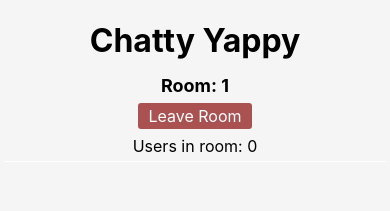
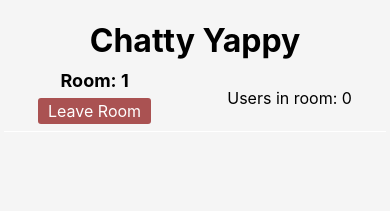
Before and after one commit to jordnkr/ChattyYappy, a React (Create React App) app: page /ChattyYappy/1 in a window 390 px wide. Shown: the top 211 px of the page. Built offline with nearby package versions, Linux system fonts and the light colour scheme; no server answers.

Commit message:
mobile size style changes

```diff
--- a/src/components/RoomInfo.js
+++ b/src/components/RoomInfo.js
@@ -5,11 +5,17 @@ import classes from "./RoomInfo.module.css";
 const RoomInfo = (props) => {
   return (
     <div className={classes.info}>
-      <h2>Room: {props.roomName}</h2>
-      <div className={classes.leave}>
-        <Link className={classes.btn} to={"/ChattyYappy"}>Leave Room</Link>
+      <div className={classes.room}>
+        <h2>Room: {props.roomName}</h2>
+        <div className={classes.leave}>
+          <Link className={classes.btn} to={"/ChattyYappy"}>
+            Leave Room
+          </Link>
+        </div>
       </div>
-      <p className={classes["mobile-count"]}>Users in room: {props.userCount}</p>
+      <p className={classes["mobile-count"]}>
+        Users in room: {props.userCount}
+      </p>
     </div>
   );
 };
--- a/src/components/RoomInfo.module.css
+++ b/src/components/RoomInfo.module.css
@@ -1,15 +1,23 @@
 .info {
   text-align: center;
   flex: 0 1 auto;
+  display: flex;
+  justify-content: space-around;
+  align-items: center;
+}
+
+.room {
+  display: flex;
+  flex-direction: column;
 }
 
 .mobile-count {
   display: none;
 }
 
-.info > h2 {
-  margin: 5px 0px;
+.room > h2 {
   font-size: 18px;
+  margin: 0;
 }
 
 .leave {
```
